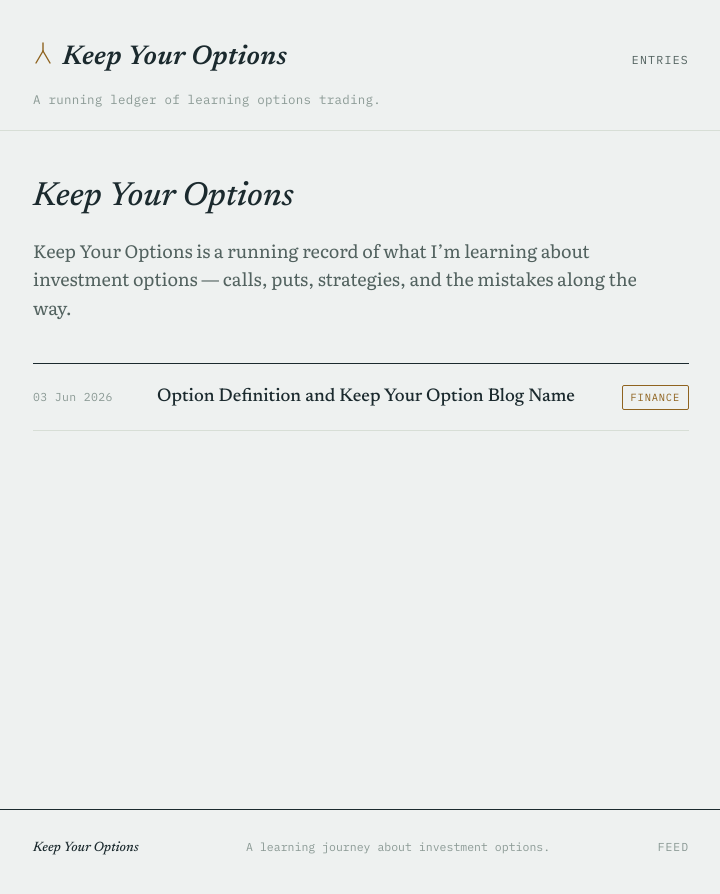
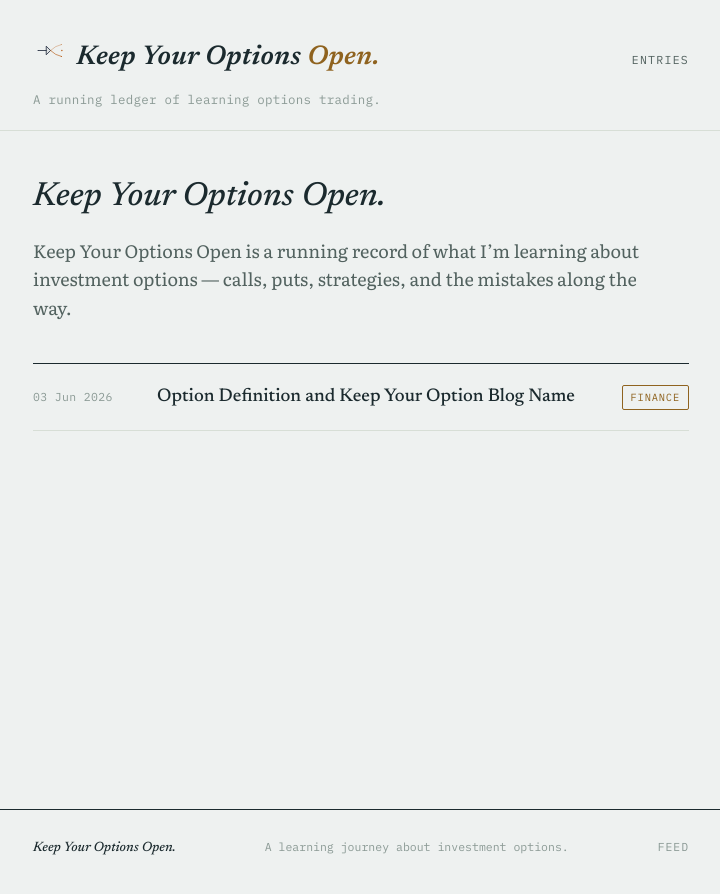
Before and after one commit to Keepyouroptions/keepyouroptions.com, a Jekyll site: the page built from index.md, in a window 1280 px wide. Shown: the top 894 px of the page, without its empty margins (279-999 px from the left). Built offline with Jekyll 4.4.1, drawn with Linux system fonts in a browser that asks for light colours.

Commit message:
Add files via upload

```diff
--- a/_config.yml
+++ b/_config.yml
@@ -1,4 +1,4 @@
-title: Keep Your Options
+title: Keep Your Options Open.
 tagline: A running ledger of learning options trading.
 description: A learning journey about investment options.
 url: "https://www.keepyouroptions.com"
--- /dev/null
+++ b/_includes/logo-mark.html
@@ -0,0 +1,20 @@
+<svg class="brand-mark" viewBox="0 0 100 80" width="34" height="27" xmlns="http://www.w3.org/2000/svg" aria-hidden="true" focusable="false">
+  <defs>
+    <linearGradient id="prism-full-grad" x1="0%" y1="50%" x2="100%" y2="50%">
+      <stop offset="0%" stop-color="#1e293b" />
+      <stop offset="100%" stop-color="#b45309" />
+    </linearGradient>
+  </defs>
+  <g transform="translate(10, 0) scale(0.8)">
+    <line x1="6" y1="50" x2="36" y2="50" stroke="#1e293b" stroke-width="3" stroke-linecap="round" />
+    <circle cx="6" cy="50" r="1.5" fill="#1e293b" />
+    <polygon points="36,34 52,50 36,66" fill="none" stroke="#1e293b" stroke-width="3" stroke-linejoin="round" />
+    <polygon points="36,34 52,50 36,66" fill="#1e293b" opacity="0.08" />
+    <path d="M52,50 Q70,32 92,28" fill="none" stroke="#b45309" stroke-width="3" stroke-linecap="round" opacity="0.4" />
+    <path d="M52,50 Q72,50 94,50" fill="none" stroke="url(#prism-full-grad)" stroke-width="4.5" stroke-linecap="round" />
+    <path d="M52,50 Q70,68 92,72" fill="none" stroke="#b45309" stroke-width="3" stroke-linecap="round" opacity="0.75" />
+    <circle cx="92" cy="28" r="2" fill="#b45309" opacity="0.5"/>
+    <circle cx="94" cy="50" r="2.5" fill="#b45309" />
+    <circle cx="92" cy="72" r="2" fill="#b45309" />
+  </g>
+</svg>
--- a/_layouts/default.html
+++ b/_layouts/default.html
@@ -15,8 +15,8 @@
     <div class="wrap">
       <div class="masthead__row">
         <a class="masthead__brand" href="{{ '/' | relative_url }}">
-          {% include branch-mark.html %}
-          <span class="masthead__title">{{ site.title }}</span>
+          {% include logo-mark.html %}
+          <span class="masthead__title">Keep Your Options <em class="masthead__accent">Open.</em></span>
         </a>
         <nav class="masthead__nav">
           <a href="{{ '/' | relative_url }}">Entries</a>
--- a/assets/main.scss
+++ b/assets/main.scss
@@ -111,25 +111,14 @@ main.wrap {
   letter-spacing: 0.01em;
 }
 
-.branch-mark {
-  color: var(--gold-deep);
+.brand-mark {
   flex: none;
   overflow: visible;
 }
-.branch-mark path {
-  fill: none;
-  stroke: currentColor;
-  stroke-width: 1.4;
-  stroke-linecap: round;
-  stroke-dasharray: 34;
-  stroke-dashoffset: 34;
-  animation: draw-branch 900ms ease-out 150ms forwards;
-}
-@media (prefers-reduced-motion: reduce) {
-  .branch-mark path { animation: none; stroke-dashoffset: 0; }
-}
-@keyframes draw-branch {
-  to { stroke-dashoffset: 0; }
+
+.masthead__accent {
+  font-style: italic;
+  color: var(--gold-deep);
 }
 
 .masthead__nav {
--- a/index.md
+++ b/index.md
@@ -1,6 +1,6 @@
 ---
 layout: home
-title: Keep Your Options
+title: Keep Your Options Open.
 ---
 
-Keep Your Options is a running record of what I'm learning about investment options — calls, puts, strategies, and the mistakes along the way.
+Keep Your Options Open is a running record of what I'm learning about investment options — calls, puts, strategies, and the mistakes along the way.
```
